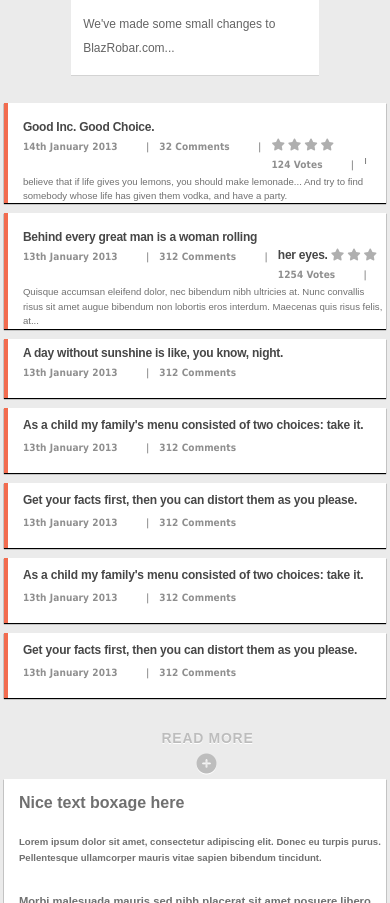
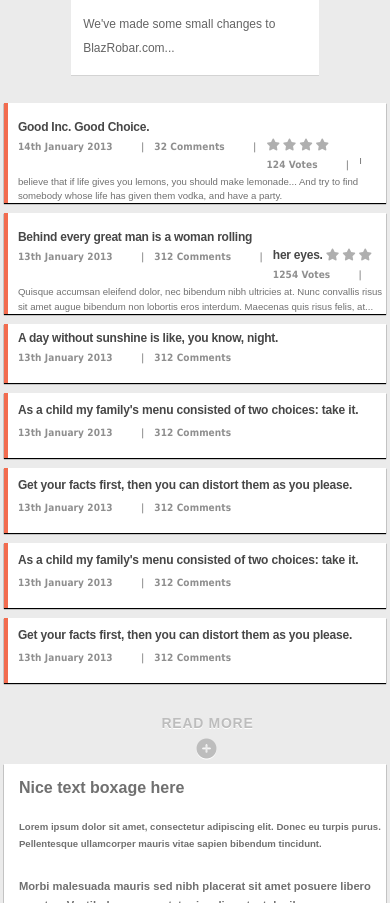
Before and after one commit to Allycik/Allycik.github.io, a plain HTML site: page good/variant2.html in a window 390 px wide. Shown: the part 986-1889 px from the top of the page. Drawn offline with nearby package versions, Linux system fonts and the light colour scheme.

Commit message:
adaptive file

```diff
--- a/good/ctlylevar2.css
+++ b/good/ctlylevar2.css
@@ -1294,7 +1294,7 @@ section {
       height: auto;
     }
     .internal-1, .internal-4{
-      padding-left: 15px;
+      padding-left: 10px;
     }
     .footer-text__item {
       font-size: .6rem;
@@ -1340,7 +1340,7 @@ section {
     font-size:12px;
   }
   .internal-1, .internal-4 {
-    padding-left: 15px;
+    padding-left: 10px;
   }
   .header-secondline{
     height: auto;
```
